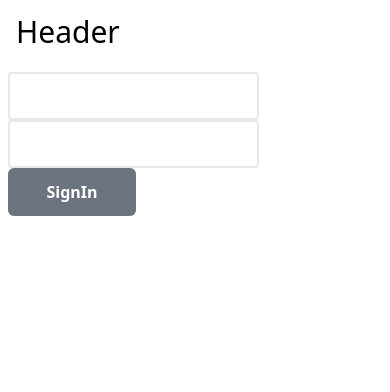
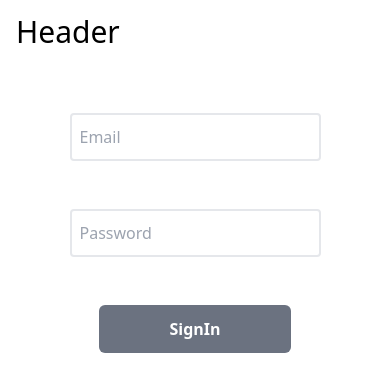
Before and after one commit to hironomiu/rust_actix_web_sqlx, a React (Create React App) app in the folder client/: page /signin in a window 390 px wide. Shown: the top 392 px of the page. Built offline with nearby package versions, Linux system fonts and the light colour scheme.

Commit message:
commited

```diff
--- a/client/src/components/Main.tsx
+++ b/client/src/components/Main.tsx
@@ -40,7 +40,7 @@ const Main = () => {
 
   return (
     <Suspense fallback={<div>loading...</div>}>
-      <div className="flex flex-col justify-center items-center w-screen h-[100vh]">
+      <div className="flex flex-col justify-center items-center w-screen">
         <Sample />
         <SignOut handleClickSignout={handleClickSignout} />
       </div>
--- a/client/src/components/SignIn.tsx
+++ b/client/src/components/SignIn.tsx
@@ -22,7 +22,9 @@ type Schema = z.infer<typeof schema>
 const SignIn = () => {
   const navigate = useNavigate()
   const isSignIn = useRecoilValue(isSignInAtom)
+  const setIsSignIn = useSetRecoilState(isSignInAtom)
   const signinMutation = useMutation((user: User) => fetchSigninPost(user))
+
   const {
     register,
     handleSubmit,
@@ -31,8 +33,6 @@ const SignIn = () => {
     resolver: zodResolver(schema),
     mode: 'onChange',
   })
-
-  const setIsSignIn = useSetRecoilState(isSignInAtom)
 
   const handleClickSignin = (user: User) => {
     signinMutation.mutate(user, {
@@ -50,35 +50,49 @@ const SignIn = () => {
   }, [isSignIn, navigate])
 
   return (
-    <div>
+    <div className="flex h-[40vh] justify-center items-center md:flex-row flex-col">
       <form
         onSubmit={handleSubmit((user: User) => {
           console.log(user)
           handleClickSignin(user)
         })}
-        className="my-2 sm:flex"
+        className="my-2 sm:flex flex md:flex-row flex-col md:items-start items-center"
       >
         <div>
           <input
             {...register('email')}
-            className=" border-2 h-12 mx-2 px-2 rounded"
+            className=" border-2 h-12 mx-2 md:my-0 my-2 px-2 rounded"
+            placeholder="Email"
           />
-          {errors.email?.message && <p>{errors.email?.message}</p>}
+          <div className="h-8">
+            {errors.email?.message && (
+              <p className="mx-2 text-red-500 font-bold text-md">
+                {errors.email?.message}
+              </p>
+            )}
+          </div>
         </div>
         <div>
           <input
             type="password"
             {...register('password')}
-            className=" border-2 h-12 mx-2 px-2 rounded"
+            className=" border-2 h-12 mx-2 md:my-0 my-2 px-2 rounded"
+            placeholder="Password"
           />
-          {errors.password?.message && <p>{errors.password?.message}</p>}
+          <div className="h-8">
+            {errors.password?.message && (
+              <p className="mx-2 text-red-500 font-bold text-md">
+                {errors.password?.message}
+              </p>
+            )}
+          </div>
         </div>
 
         <input
           type="submit"
           value="SignIn"
           disabled={!isValid}
-          className="h-12 w-32 bg-green-500 rounded-md text-white font-bold mx-2 hover:cursor-pointer disabled:bg-gray-500"
+          className="h-12 w-48 bg-green-500 rounded-md text-white font-bold mx-2 md:my-0 my-2 hover:cursor-pointer disabled:bg-gray-500"
         />
       </form>
     </div>
```
